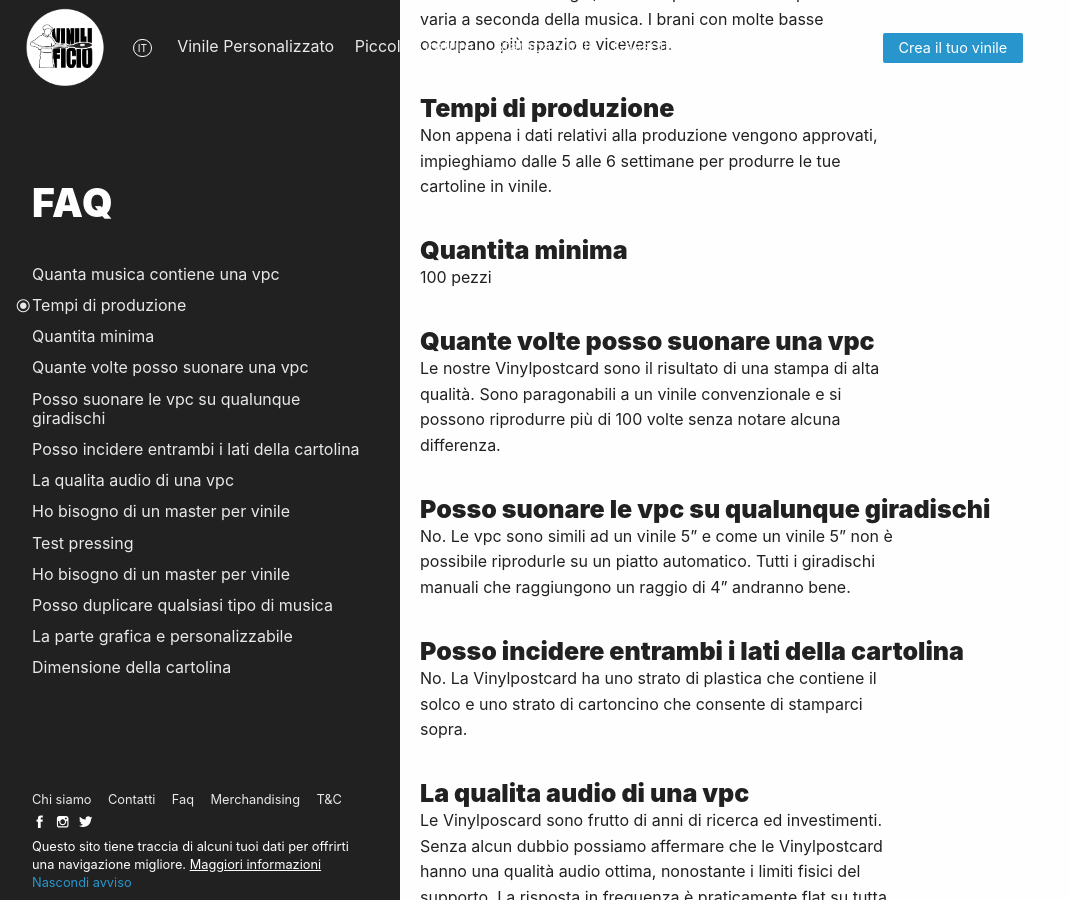
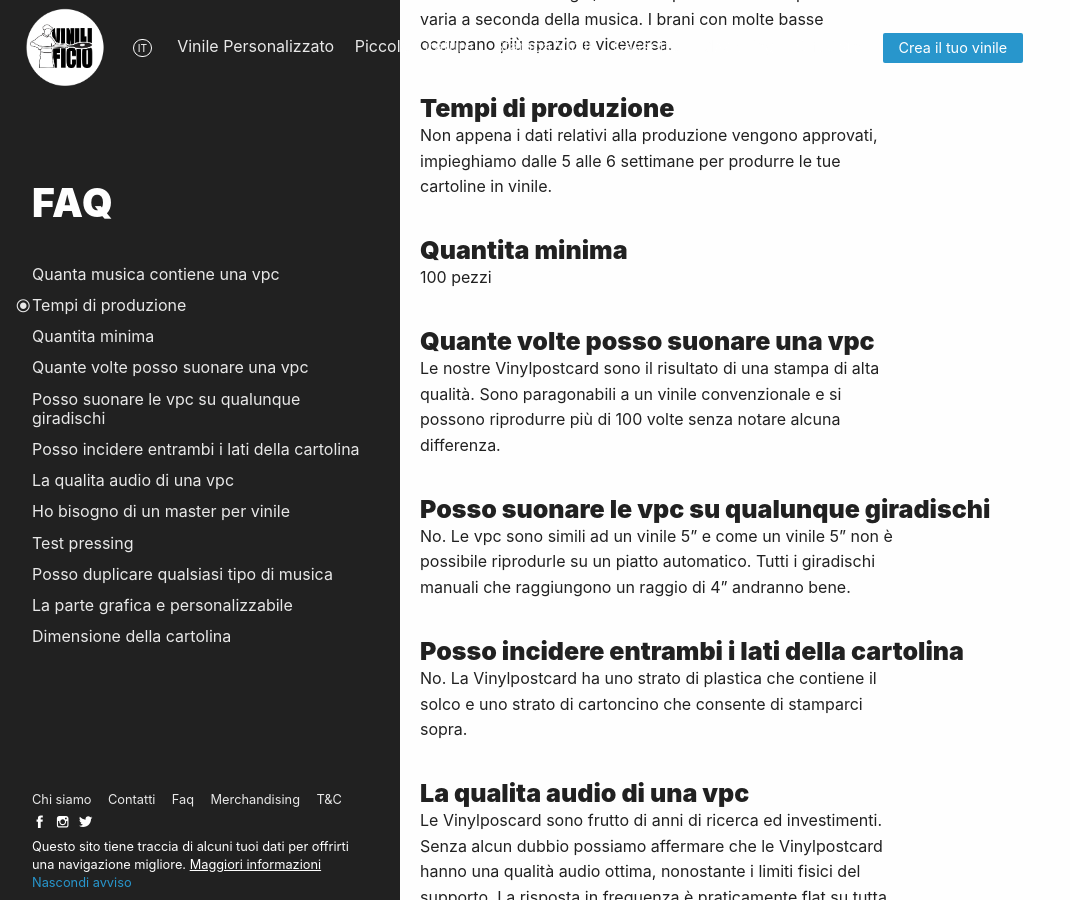
Before and after one commit to Vinilificio/vinilificio.com, a Jekyll site: the page built from _pages/faqvpc.md, in a window 1280 px wide and 900 px high, scrolled down 307 px. Shown: the whole window, without its empty margins (0-1070 px from the left). Built offline with Jekyll 4.4.1, drawn with Linux system fonts in a browser that asks for light colours; nearby versions of some CDN libraries; comment, search, counter and statistics services are not loaded.

Commit message:
Update faqvpc.md

```diff
--- a/_pages/faqvpc.md
+++ b/_pages/faqvpc.md
@@ -20,8 +20,6 @@ menu:
     id: ho-bisogno-di-un-master-per-vinile
   - titolo: Test pressing
     id: test-pressing
-  - titolo: Ho bisogno di un master per vinile
-    id: ho-bisogno-di-un-master-per-vinile
   - titolo: Posso duplicare qualsiasi tipo di musica
     id: posso-duplicare-qualsiasi-tipo-di-musica
   - titolo: La parte grafica e personalizzabile
```
